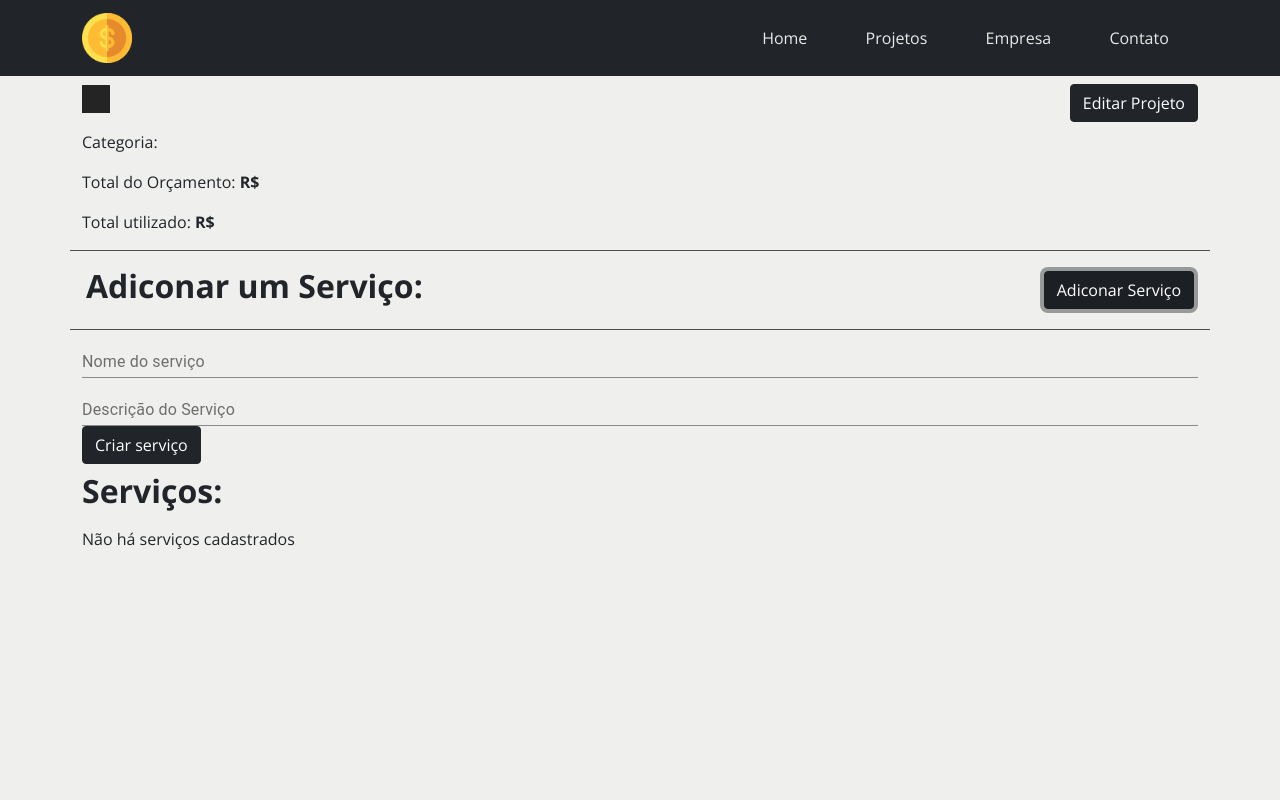
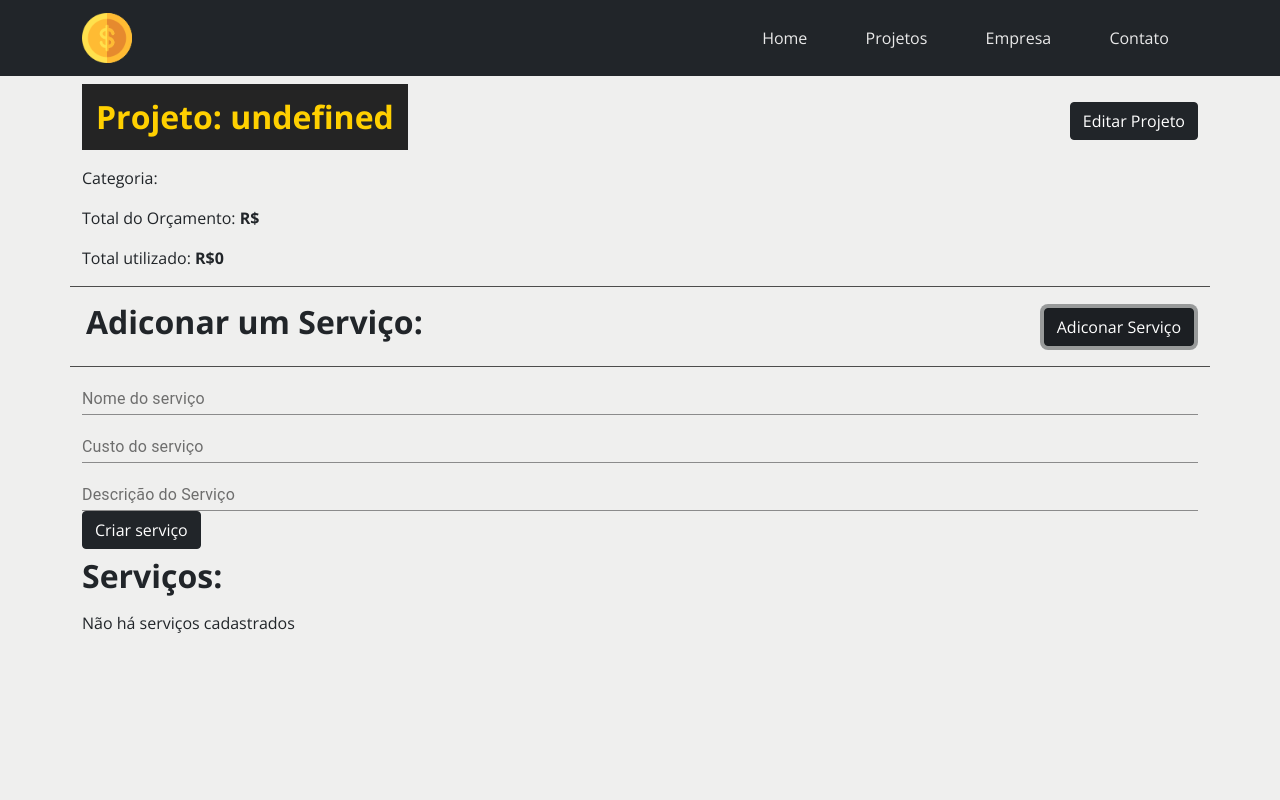
Before and after one commit to maikeg-alves/projeto-costs-curso, a React (Create React App) app: page /Editproject in a window 1280 px wide. Both pictures are taken after a click on the button "Adiconar Serviço". Shown: the top 800 px of the page. Built offline with nearby package versions, Linux system fonts and the light colour scheme.

Commit message:
10/04 Update, criando os serviços para dentro da api

```diff
--- a/db.json
+++ b/db.json
@@ -1,22 +1,44 @@
 {
   "posts": [
     {
-      "name": "dsmnadaslkd",
-      "orcamento": "1234",
-      "select": "🟢Desenvolvimento",
-      "id": 3
+      "name": "teste do teste ",
+      "orcamento": "10000",
+      "select": "🟠Infra",
+      "services": [
+        {
+          "nome": "12312",
+          "descricao": "21313",
+          "custo": "123",
+          "id": "305eb997-d8eb-4a51-a5a6-9a2a435d1507"
+        }
+      ],
+      "id": 2
     },
     {
-      "name": "dahdskja",
-      "orcamento": "1233",
-      "select": "🟢Desenvolvimento",
-      "id": 4
-    },
-    {
-      "name": "21213",
-      "orcamento": "123213",
+      "name": "Maicon",
+      "orcamento": "10000",
       "select": "🔵Desing",
-      "id": 5
+      "services": [
+        {
+          "nome": "teste",
+          "descricao": "teste test teste tee st ete te etett ",
+          "custo": "112",
+          "id": "bc2c68d6-9d82-467a-b41b-3864a1bc3ee6"
+        },
+        {
+          "nome": "123123",
+          "descricao": "teste test teste tee st ete te etett ",
+          "custo": "112",
+          "id": "6d36fc32-890f-434d-b977-f581f33ccd64"
+        },
+        {
+          "nome": "weygew",
+          "descricao": "teste test teste tee st ete te etett ",
+          "custo": "112",
+          "id": "b0a8a097-8d40-48f6-95d6-99c299b11dcd"
+        }
+      ],
+      "id": 3
     }
   ]
 }
--- /dev/null
+++ b/src/components/Basevalues.jsx
@@ -0,0 +1,30 @@
+import ButtonGeneric from "./ButtonGeneric";
+import Titile from "./TitileStyled";
+
+export default function Basevalues({categoria, orcamento, OdifyProject, titulo, total}) {
+
+   function Odify(e){
+     OdifyProject(e)
+   }
+
+  return (
+    <>
+       <div className="d-flex navbar  align-items-center">
+          <div>
+            <Titile className="fs-2 fw-bold"> {titulo} </Titile>
+          </div>
+          <ButtonGeneric onClick={Odify} ButtonName={"Editar Projeto"} />
+        </div>
+
+      <div>
+        <p>Categoria: {categoria}</p>
+        <p>
+          Total do Orçamento:<strong> R${orcamento} </strong>{" "}
+        </p>
+        <p>
+          Total utilizado:<strong> R${total}</strong>{" "}
+        </p>
+      </div>
+    </>
+  );
+}
--- /dev/null
+++ b/src/components/TitileStyled.jsx
@@ -0,0 +1,9 @@
+import styled from "styled-components";
+
+const Titile = styled.h1`
+    background-color: rgba(0, 0, 0, 0.849);
+    color: rgb(255, 208, 0);
+    padding: 14px;
+`
+
+export default Titile
--- a/src/components/modal.jsx
+++ b/src/components/modal.jsx
@@ -2,20 +2,26 @@ import { Button } from "react-bootstrap";
 import styles from "../components/modal.module.css";
 import { BsPencil, BsFillTrashFill } from "react-icons/bs";
 
-export default function Modal({ name, orc, id, select, handleRemove, handleUpdate }) {
-
+export default function Modal({
+  name,
+  orc,
+  id,
+  select,
+  handleRemove,
+  handleUpdate,
+}) {
   const deleteposty = (e) => {
     e.preventDefault();
     handleRemove(id);
   };
 
-  function update (e){
+  function update(e) {
     e.preventDefault();
-    handleUpdate(id )
+    handleUpdate(id);
   }
 
   return (
-    <div  className={`col-auto p-3 ${styles.style_modal}`}>
+    <div key={id} className={`col-auto p-3 ${styles.style_modal}`} >
       <div className={`${styles.backgroud}`}>
         <h3 className="text-break">{name}</h3>
       </div>
@@ -28,12 +34,12 @@ export default function Modal({ name, orc, id, select, handleRemove, handleUpdat
         <p>{select}</p>
       </div>
       <div className="hstack gap-3">
-        <Button onClick={update} className="btn-dark btn-primary" >
+        <Button onClick={update} className="btn-dark btn-primary">
           <BsPencil className="me-2" /> Editar
         </Button>
 
         <Button onClick={deleteposty} className="btn-dark btn-primary">
-          <BsFillTrashFill className="me-2"/>
+          <BsFillTrashFill className="me-2" />
           Deletar
         </Button>
       </div>
--- a/src/components/pages/Createproject.jsx
+++ b/src/components/pages/Createproject.jsx
@@ -9,19 +9,22 @@ export default function Createproject() {
   /* chmando states */
   const { register, handleSubmit } = useForm();
   const [state, setState] = useState(false);
-  const [cadastrado, setCadastro ] = useState(false)
+  const [registered, setRegister] = useState(false)
 
-  if (cadastrado === true ) {
+  if (registered === true ) {
      window.location = '/Projetos'
   }
 
   /* validando e upando dados para json server  */
   const onSubmit = (data) => {
+
     if (data.name === "" || data.orcamento === "" || data.select === "") {
       setState(true);
       console.log(`dados não prencidos ${state}`);
 
     } else {
+      data.services = []
+
        Api
        .post("/posts", data, {
           headers: { "Content-Type": "application/json" },
@@ -32,7 +35,7 @@ export default function Createproject() {
          .catch((err) => {
             console.log("Ops! ocoreu um erro menó " + err);
          });
-         setCadastro(true)
+         setRegister(true)
     }
   };
 
@@ -60,7 +63,7 @@ export default function Createproject() {
             />
           )}
 
-          {cadastrado && console.log("cadastrou")}
+          {registered && console.log("cadastrou")}
 
           <Form onSubmit={handleSubmit(onSubmit)}>
 
--- a/src/components/pages/Editproject.jsx
+++ b/src/components/pages/Editproject.jsx
@@ -2,53 +2,136 @@ import { FormControl, FormGroup, Input, InputLabel } from "@material-ui/core";
 import { useEffect, useState } from "react";
 import { Button, Container, Form, Row } from "react-bootstrap";
 import { useForm } from "react-hook-form";
-import api from "../../services/api";
+import Api from "../../services/api";
+import Basevalues from "../Basevalues";
 import ButtonGeneric from "../ButtonGeneric";
 
 /* styles module */
 import styles from "./Editproject.module.css";
 
-export default function Editproject({ titulo, categoria, orcamento, total }) {
+export default function Editproject({titulo, categoria, orcamento, total, id }) {
 
-  const [editname, setName] = useState(false);
+  const [barstatus, setBarstatus] = useState(false);
   const [servico, setServico] = useState(false);
+  const [sentinel, setSentinel] = useState(false);
+
+  const [editproject, setEditproject] = useState([]);
   const { register, handleSubmit } = useForm();
 
+  const [addservice, setAddservice] = useState([{}]);
 
+
+  const [totalvalue, setTotalvalue] = useState(0)
+
+  /* Edit Project */
   function ediprofile() {
-    setName(true);
+    setBarstatus(true);
+    setServico(false)
   }
+
+  const onSubmit = (data) => {
+
+    const article = {
+      name: data.name,
+      orcamento: data.orcamento,
+      select: data.select,
+      services: [ ]
+    };
+
+    if (data.name && data.orcamento && data.select !== "") {
+
+      console.log("dados prenchidos");
+      Api.put(`/posts/${id}`, article)
+      .then((resp) =>
+      setEditproject([resp.data]),
+      setSentinel(true)
+      );
+
+      Api.patch(`/posts/${id}`, data.services, { teste: 'teste' })
+
+    } else {
+      console.log("valores invalidos");
+    }
+
+
+
+    setBarstatus(false)
+  };
+
+  /* CREATE SERVICE */
 
   function createservice() {
     setServico(true);
+    setBarstatus(false);
   }
 
-  const onSubmit = (data) => {console.log(data)}
+  function uuid() {
+    return 'xxxxxxxx-xxxx-4xxx-yxxx-xxxxxxxxxxxx'.replace(/[xy]/g
+     ,(c) => {
+    const r = (Math.random() * 16) | 0;
+    const v = c == 'x' ? r : (r & 0x3) | 0x8;
+    return v.toString(16);
+   })};
+
+  const onSubmitService = async (data) => {
+
+    const service = {
+      nome: data.serviconame,
+      descricao: data.descricao,
+      custo: data.custo,
+      id: uuid()
+    }
+
+    const dadosdoprojeto = await Api.get(`/posts/${id}`)
+
+    const servicosexite = dadosdoprojeto.data.services
+
+    if (data.serviconame && data.descricao && data.custo !== "") {
+
+        Api.patch('/posts/'+id, {
+          services: [
+            ...servicosexite,
+            service
+          ]
+        })
+
+    }else{
+      console.log("valores invalidos");
+    }
+
+  }
+
+  useEffect(() => {
+      setEditproject(editproject)
+  }, [editproject])
 
   return (
-    <Container className={styles.container}>
+    <Container key={id} className={styles.container}>
       <Row>
         {/* edit project */}
-        <div className="d-flex navbar  align-items-center">
-          <div>
-            <h1 className={`fs-2 fw-bold ${styles.titulo}`}>{titulo}</h1>
-          </div>
-          <ButtonGeneric onClick={ediprofile} ButtonName={"Editar Projeto"} />
-        </div>
-
-        <div>
-          <p>Categoria: {categoria}</p>
-
-          <p>
-            Total do Orçamento:<strong> R${orcamento} </strong>{" "}
-          </p>
-
-          <p>
-            Total utilizado:<strong> R${total}</strong>{" "}
-          </p>
-        </div>
-
-        {editname && (
+      {!sentinel ? (
+          <>
+              <Basevalues
+              OdifyProject={ediprofile}
+              titulo={`Projeto: `+ titulo}
+              categoria={categoria}
+              orcamento={orcamento}
+              total={totalvalue}
+              />
+          </>
+         ):(
+          editproject.map(
+            (resp) =>
+              <Basevalues
+              OdifyProject={ediprofile}
+              titulo={`Projeto:`+ resp.name}
+              categoria={resp.select}
+              orcamento={resp.orcamento}
+              total={totalvalue}
+              />
+              )
+         )}
+        {barstatus && (
           <Form onSubmit={handleSubmit(onSubmit)}>
             <FormGroup>
               <FormControl>
@@ -92,27 +175,38 @@ export default function Editproject({ titulo, categoria, orcamento, total }) {
         )}
 
         {/* add service */}
-        <div
-          className={`d-flex navbar p-3  align-items-center ${styles.servico_box}`}
-        >
+
+        <div className={`d-flex navbar p-3  align-items-center ${styles.servico_box}`}>
           <div>
             <h1 className={`fs-2 fw-bold`}>Adiconar um Serviço:</h1>
           </div>
-          <ButtonGeneric onClick={createservice} ButtonName={"Adiconar Serviço"} />
+          <ButtonGeneric
+            onClick={createservice}
+            ButtonName={"Adiconar Serviço"}
+          />
         </div>
-         {servico && (
-        <Form onSubmit={handleSubmit(onSubmit)}>
+
+        {servico && (
+          <Form onSubmit={handleSubmit(onSubmitService)}>
             <FormGroup>
               <FormControl>
                 <InputLabel htmlFor="my-input">Nome do serviço</InputLabel>
                 <Input
-                  {...register("servico")}
+                  {...register("serviconame")}
                   type="text"
-                  name="servico"
+                  name="serviconame"
                   placeholder="insira o nome do serviço"
                 />
               </FormControl>
-
+              <FormControl>
+                <InputLabel htmlFor="my-input">Custo do serviço</InputLabel>
+                <Input
+                  {...register("custo")}
+                  type="number"
+                  name="custo"
+                  placeholder="insira o valor do serviço"
+                />
+              </FormControl>
               <FormControl>
                 <InputLabel htmlFor="my-input">Descrição do Serviço</InputLabel>
                 <Input
@@ -128,7 +222,7 @@ export default function Editproject({ titulo, categoria, orcamento, total }) {
               Criar serviço
             </Button>
           </Form>
-         )}
+        )}
 
         {/* list services */}
         <div className={`d-flex navbar  align-items-center `}>
@@ -139,6 +233,7 @@ export default function Editproject({ titulo, categoria, orcamento, total }) {
         <div>
           <p>Não há serviços cadastrados</p>
         </div>
+
       </Row>
     </Container>
   );
--- a/src/components/pages/Projetos.jsx
+++ b/src/components/pages/Projetos.jsx
@@ -36,7 +36,6 @@ function Projetos() {
     }
 
     function Teste(id){
-       console.log('o valor recebido do submit é ' + id)
        Api.get(`/posts/${id}`)
        .then((resp) => setUp([resp.data]))
        setStatus(true)
@@ -52,6 +51,8 @@ function Projetos() {
       update.map((resp) =>
 
        <Editproject
+       key={resp.id}
+       id={resp.id}
        titulo={resp.name}
        categoria={resp.select}
        orcamento={resp.orcamento}
```
Also changed, not shown: package.json (+9 -7 lines), 2 other files (tests, documents, lock files or other folders).
